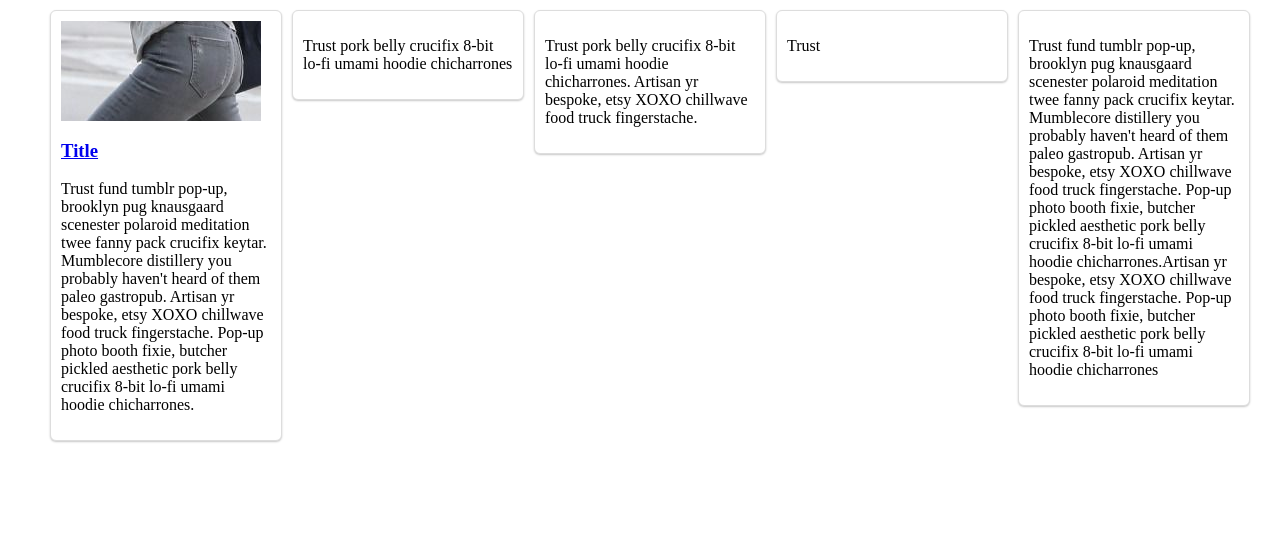
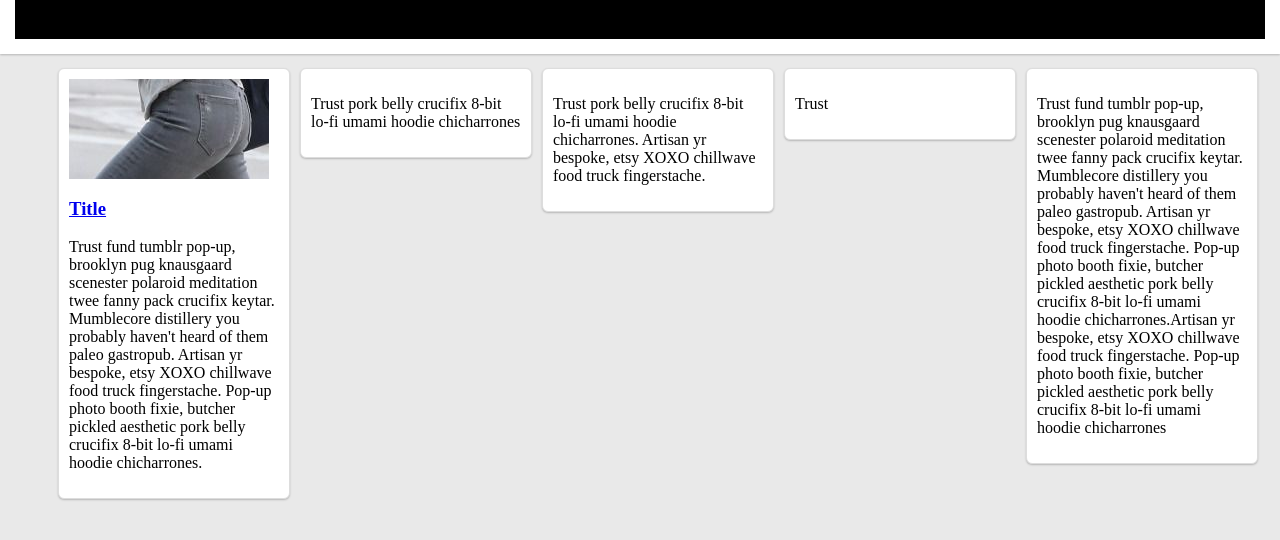
Before and after one commit to melitini/responsive-pinterest, a plain HTML site: page index.html in a window 1280 px wide. Drawn offline with nearby package versions, Linux system fonts and the light colour scheme.

Commit message:
initial pages commit

```diff
--- a/css/style.css
+++ b/css/style.css
@@ -1,13 +1,34 @@
-.body {
+body {
 	background-color: #E9E9E9;
+	padding-top: 20px;
 }
 
 .searchContainer {
-	height: 50px;
+	top: 0;
+  	left: 0;
+	height: 54px;
 	width: 100%;
-	background-color: white;
+	background-color: #ffffff;
 	position: fixed;
+	display: block;
+  	z-index: 9999;
+  	box-shadow: 0 1px 2px 0 rgba(0,0,0,0.22);
+}
 
+.centerSides {
+	height: 29px;
+	padding-top: 10px;
+	background-color: black;
+	margin: 0 15px 0 15px;
+}
+
+.leftSearch {
+
+}
+
+.cardHolder {
+	display: block;
+	position: relative;
 }
 
 .card {
@@ -36,3 +57,8 @@
 	background: url("img/fashion.jpg") no-repeat center center;
 
 }
+
+
+.flex {
+	display: flex;
+}
--- a/index.html
+++ b/index.html
@@ -9,12 +9,36 @@
   <link rel="stylesheet" href="css/style.css" type="text/css">
   </head>
   <body onload="initCards()">
+
   <!-- Mock Search bar -->
     <div class="searchContainer">
+      <div class="centerSides flex">
+
+    <!-- Left Side (Search)-->
+        <div class="leftSearch flex">
+          <div class="pinterestLogoIcon">
+            ICO
+          </div>
+          <div class="searchBar">
+            SEARCHBAR
+          </div>
+          <div class="dropDown">
+            DROP
+          </div>
+        </div>
+        <!-- Right Side (User Info) -->
+        <div class="rightSearch flex">
+          <div class="loggedUserInfo">
+            <div class="loggedUserImg"></div>
+            <div class="loggedUserName"></div>
+          </div>
+          <div class="notifications"></div>
+        </div>
 
       </div>
-
+    </div>
   <!-- CARD HOLDER -->
+    <div class="cardHolder">
       <div class="card">
         <!-- Card Image -->
         <div class="cardImg fashion"></div>
@@ -70,6 +94,7 @@
       <div class="card">
         <p>Trust fund tumblr pop-up, brooklyn pug knausgaard scenester polaroid meditation twee fanny pack crucifix keytar. Mumblecore distillery you probably haven't heard of them paleo gastropub. Artisan yr bespoke, etsy XOXO chillwave food truck fingerstache. Pop-up photo booth fixie, butcher pickled aesthetic pork belly crucifix 8-bit lo-fi umami hoodie chicharrones.Artisan yr bespoke, etsy XOXO chillwave food truck fingerstache. Pop-up photo booth fixie, butcher pickled aesthetic pork belly crucifix 8-bit lo-fi umami hoodie chicharrones</p>
       </div>
+    </div>
     <script src="https://code.jquery.com/jquery-1.11.2.min.js" type="text/javascript"></script>
     <script src="js/app.js" type="text/javascript"></script>
   </body>
--- a/js/app.js
+++ b/js/app.js
@@ -1,4 +1,4 @@
-
+"use strict;"
 
 //global variables
 var windowWidth = 0;
@@ -24,6 +24,7 @@ function initCards() {
     // two margins (for each side) plus the column width, divided by window width - no floats, round up.
     columnCount = Math.floor(windowWidth/(columnWidth + cardMargin * 2));
 
+    //center cards
     center = (windowWidth - ((columnWidth * columnCount) + (cardMargin * (columnCount-1)))) / 2;
 
     //loop through each column and push cardMargin to an array
@@ -51,7 +52,7 @@ function placeCards() {
 		//assign left and top css values
         $(this).css({
             'left': (leftPosition + center) + 'px',
-            'top': smallestCard + 'px'
+            'top': smallestCard + 30 + 'px'
         });
 
         //update the array with the new height; calculated by adding the current height to the height of the current card and the margin.
```
Lines whose indentation alone changed are shown as unchanged.
